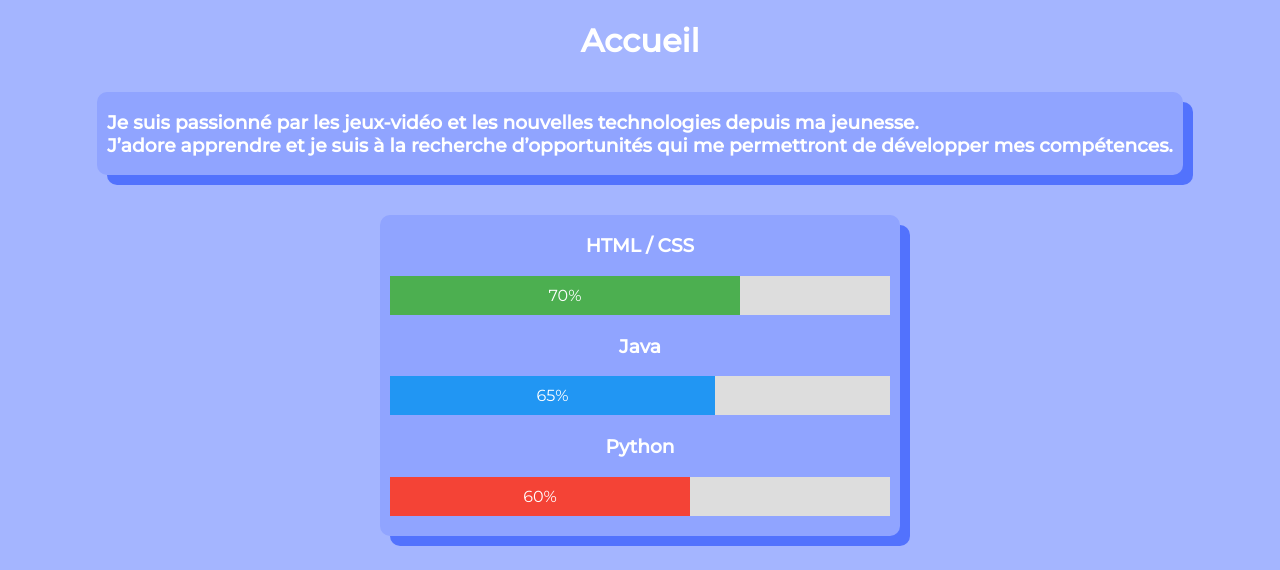
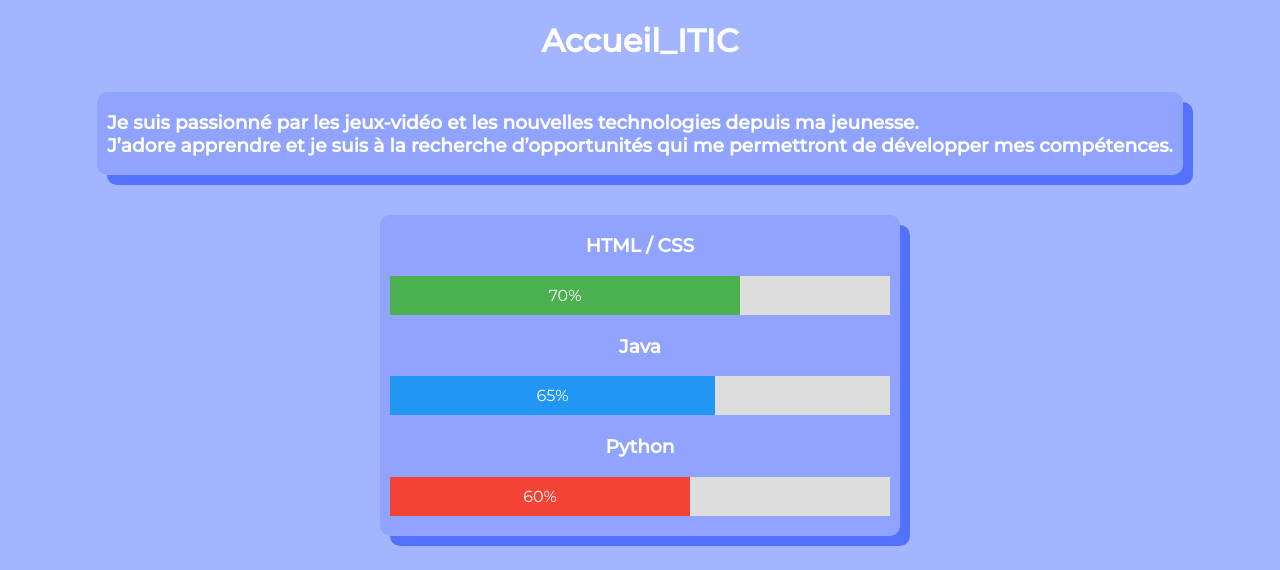
Before and after one commit to AlexDQF/ITIC, a plain HTML site: page index.html in a window 1280 px wide. Shown: the top 570 px of the page. Drawn offline with Linux system fonts and the light colour scheme.

Commit message:
Update index.html

```diff
--- a/index.html
+++ b/index.html
@@ -15,7 +15,7 @@
     <header>
         <div class="title">
             <h1 class="box-title">
-                Accueil
+                Accueil_ITIC
             </h1>
         </div>
     </header>
```
